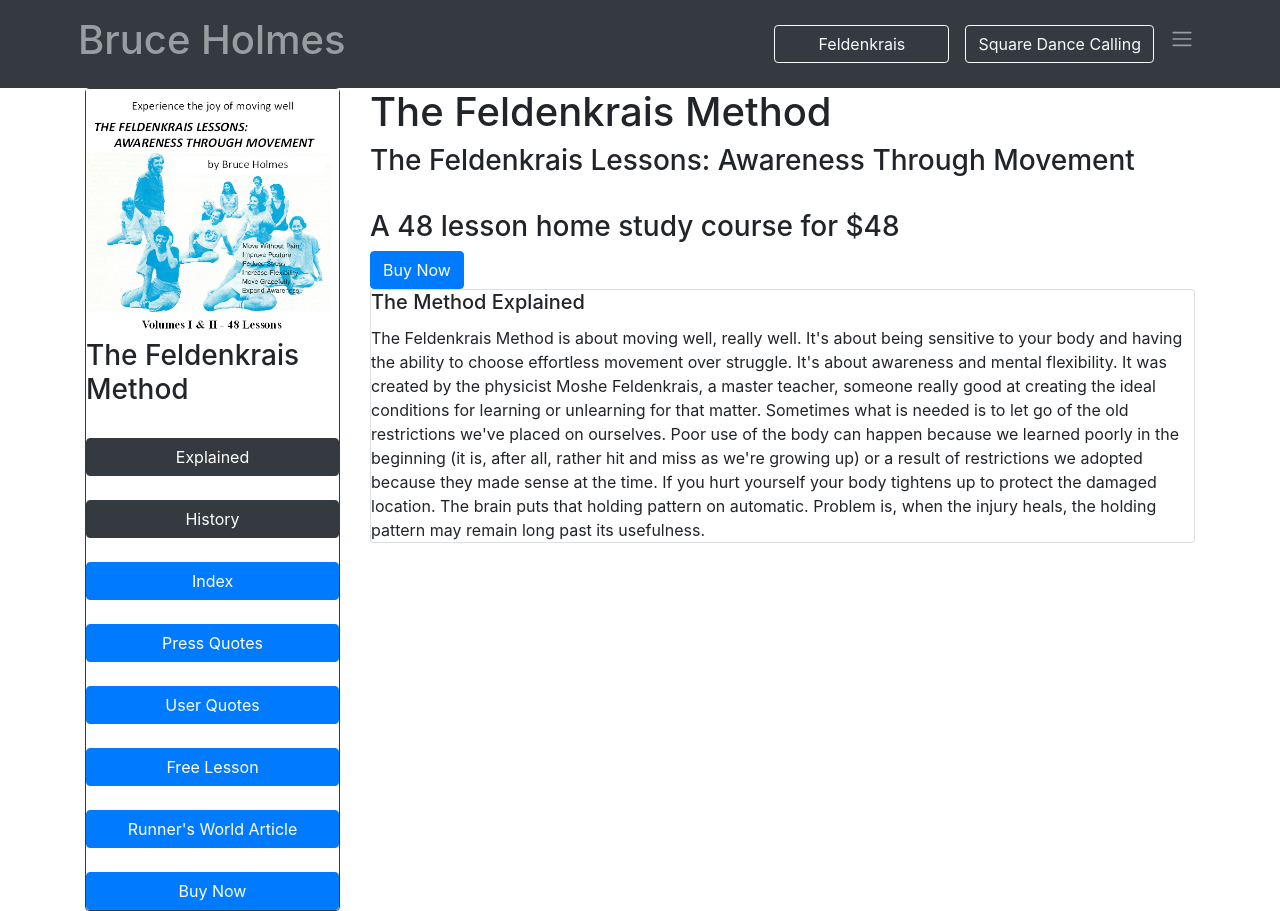
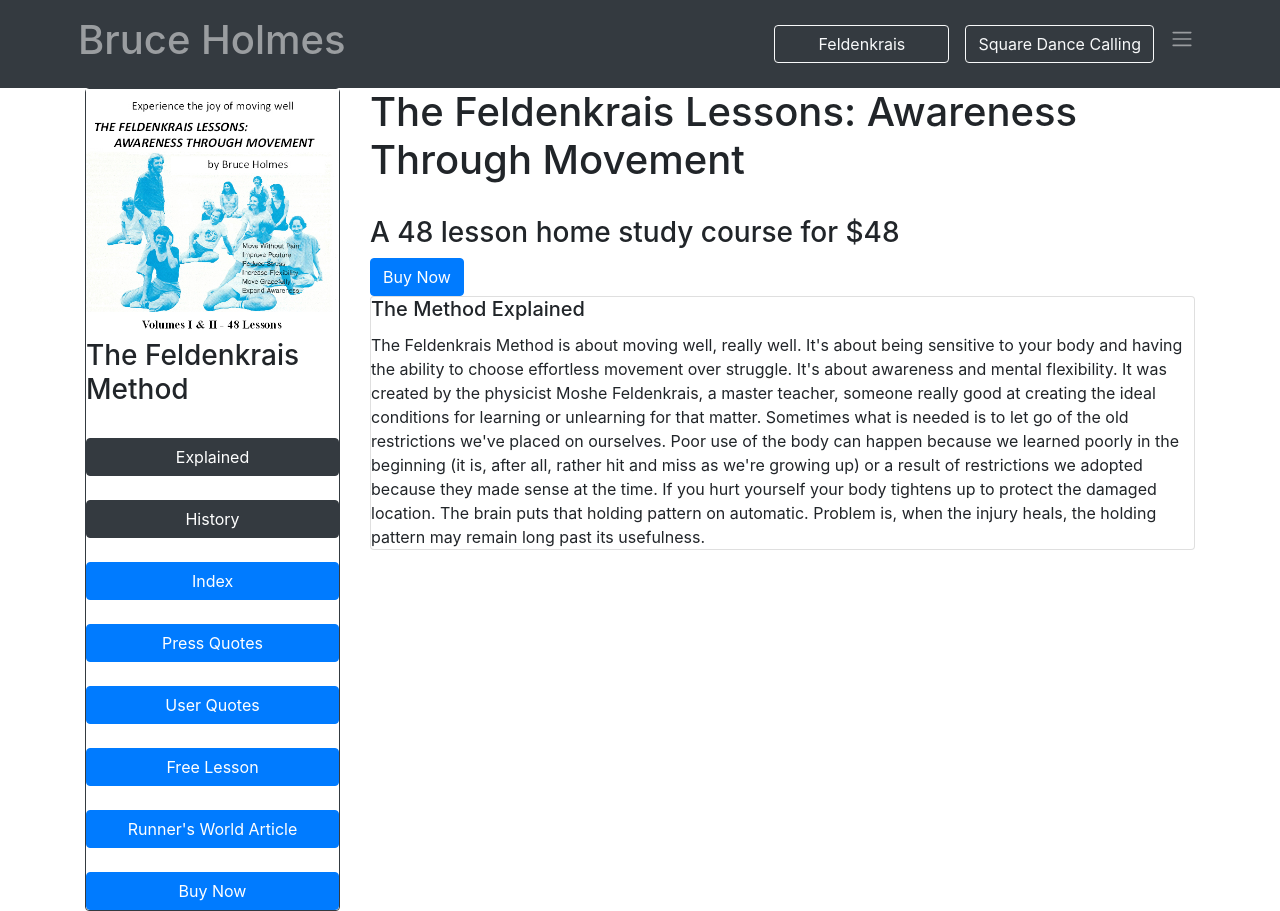
Before and after one commit to daveholmes88/BruceHolmesWebsite, a React (Create React App) app: page /feldenkrais in a window 1280 px wide. Built offline with nearby package versions, Linux system fonts and the light colour scheme.

Commit message:
talk to dad

```diff
--- a/src/components/Becoming.js
+++ b/src/components/Becoming.js
@@ -11,6 +11,7 @@
                 Buy Now
             </Button>
             <br></br>
+            <h4>This is the book I wish I had when I was learning to call.</h4>
             <img
                 alt='becomingCover'
                 src='BecomingCover.jpg'
--- a/src/components/Feldenkrais.js
+++ b/src/components/Feldenkrais.js
@@ -62,8 +62,7 @@
                     </Card>
                 </Col>
                 <Col>
-                    <h1>The Feldenkrais Method</h1>
-                    <h3>The Feldenkrais Lessons: Awareness Through Movement</h3>
+                    <h1>The Feldenkrais Lessons: Awareness Through Movement</h1>
                     <br></br>
                     <h3>A 48 lesson home study course for $48</h3>
                     <Button>
```
